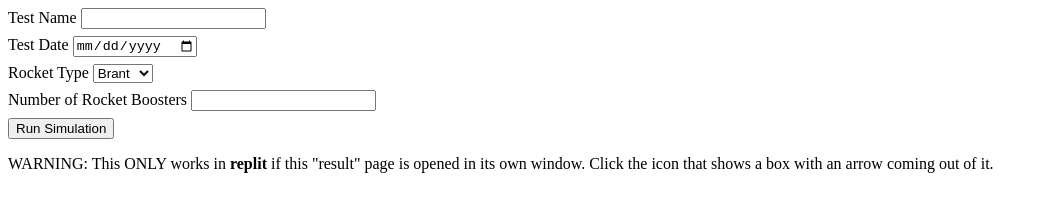
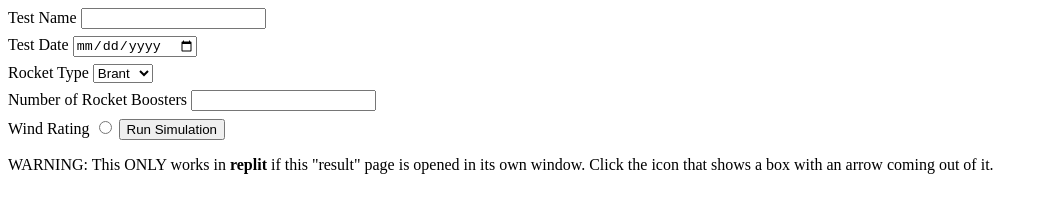
Before and after one commit to bcp2415/forms_exercises, a plain HTML site: page index.html in a window 1280 px wide. Shown: the whole page, without its empty margins (0-1048 px from the left). Drawn offline with Linux system fonts and the light colour scheme.

Commit message:
misc adds

```diff
--- a/index.html
+++ b/index.html
@@ -21,6 +21,7 @@
           </select>
         </label>
 <label>Number of Rocket Boosters <input type="number" name="boosterCount" /></label>
+<label>Wind Rating <input type="radio"</label>
 
         <button>Run Simulation</button>
 
```
